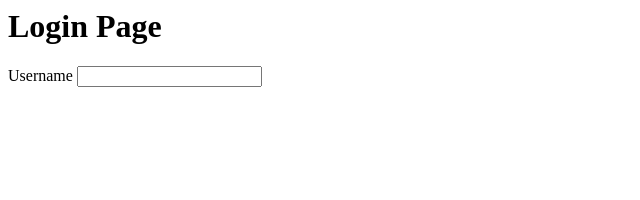
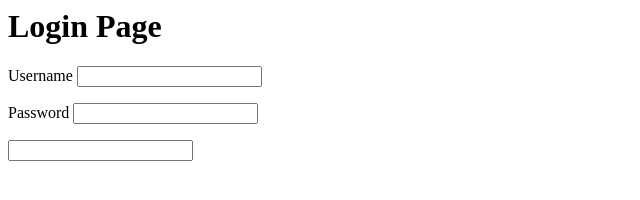
Before and after one commit to ashu-nair/login-page, a plain HTML site: page index.html in a window 1280 px wide. Shown: the whole page, without its empty margins (0-640 px from the left). Drawn offline with Linux system fonts and the light colour scheme.

Commit message:
add something

```diff
--- a/index.html
+++ b/index.html
@@ -2,3 +2,7 @@
 <form>
     Username <input text>
 </form>
+<form>
+    Password <input password>
+</form>
+<input button name="Login">
```
